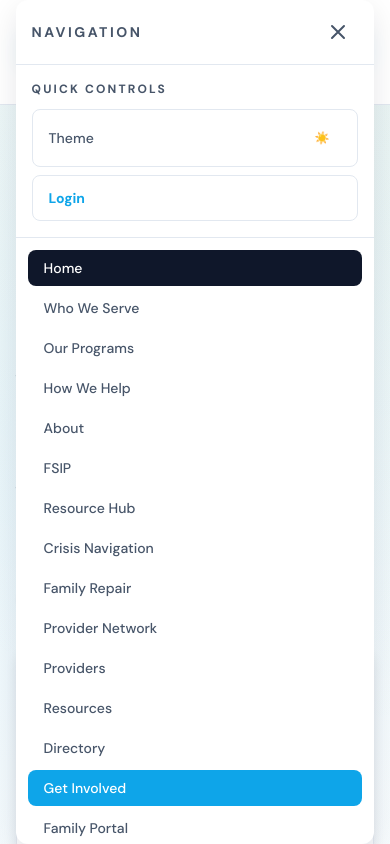
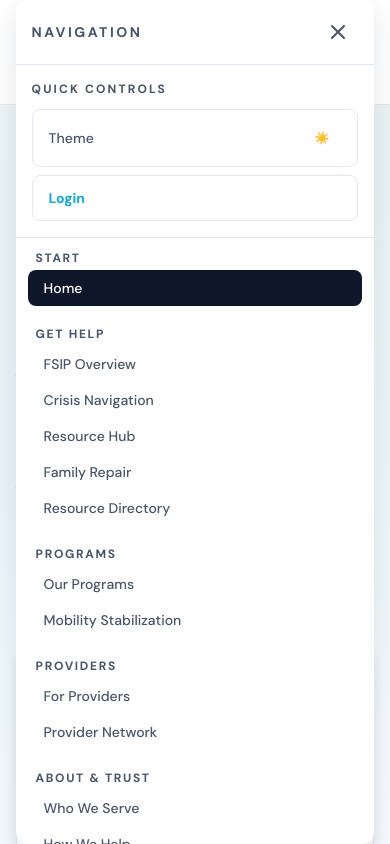
Before and after one commit to FukenMike/resurgence2.0, a React (Vite) app: page / in a window 390 px wide. Both pictures are taken after a click on the button "Open menu". Shown: the top 844 px of the page. Built offline with nearby package versions, Linux system fonts and the light colour scheme; no server answers.

Commit message:
Restructure mobile nav: add navStructure.ts, update Navbar.tsx to use explicit NAV_SECTIONS model with role-based filtering

```diff
--- a/src/components/Navbar.tsx
+++ b/src/components/Navbar.tsx
@@ -1,6 +1,6 @@
 import { useEffect, useMemo, useState } from 'react';
 import { Link, NavLink, useLocation, useNavigate } from 'react-router-dom';
-import { routeRegistry } from '../routes/routeRegistry';
+import { NAV_SECTIONS, NavRole } from '../routes/navStructure';
 import ThemeToggle from './ThemeToggle';
 import MiniYouTubePlayer from './MiniYouTubePlayer';
 
@@ -20,19 +20,21 @@ export default function Navbar() {
     navigate('/');
   };
 
-  // Build nav links from route registry (mobile menu)
-  const mobileLinks = useMemo(
-    () =>
-      routeRegistry
-        .filter((route) => route.nav.mobile && !route.redirectTo)
-        .sort((a, b) => a.nav.order - b.nav.order)
-        .map((route) => ({
-          label: route.nav.label,
-          path: route.path,
-          highlight: route.nav.highlight,
-        })),
-    []
-  );
+  // Determine auth and role
+  const authed = !!session;
+  const userRole: NavRole | undefined = authed ? session.role : undefined;
+
+  // Filter NAV_SECTIONS for mobile menu
+  const filteredSections = useMemo(() => {
+    return NAV_SECTIONS.map(section => {
+      const visibleItems = section.items.filter(item => {
+        if (!item.requireRole) return true;
+        if (!authed) return false;
+        return userRole === item.requireRole;
+      });
+      return { ...section, items: visibleItems };
+    }).filter(section => section.items.length > 0);
+  }, [authed, userRole]);
 
   // Close on Escape key
   useEffect(() => {
@@ -175,7 +177,13 @@ export default function Navbar() {
             {/* Link list (scrollable) */}
             <div className="flex-1 min-h-0 overflow-y-auto overscroll-contain p-3">
               <div className="grid grid-cols-1 gap-1 md:grid-cols-2">
-                {mobileLinks.map(({ label, path, highlight }) => (
+                {filteredSections.map(section => (
+                  <div key={section.id} className="mb-4 w-full">
+                    <div className="px-2 pb-1 text-xs font-semibold uppercase tracking-[0.14em] text-muted">
+                      {section.label}
+                    </div>
+                    <div>
+                      {section.items.map(({ label, path, highlight }) => (
                         <NavLink
                           key={path}
                           to={path}
@@ -195,6 +203,9 @@ export default function Navbar() {
                       ))}
                     </div>
                   </div>
+                ))}
+              </div>
+            </div>
           </nav>
         </div>
       )}
--- /dev/null
+++ b/src/routes/navStructure.ts
@@ -0,0 +1,77 @@
+export type NavRole = 'admin' | 'provider' | 'family';
+
+export interface NavItem {
+  label: string;
+  path: string;
+  highlight?: boolean;
+  requireRole?: NavRole;
+}
+
+export interface NavSection {
+  id: string;
+  label: string;
+  items: NavItem[];
+}
+
+export const NAV_SECTIONS: NavSection[] = [
+  {
+    id: 'start',
+    label: 'Start',
+    items: [
+      { label: 'Home', path: '/' },
+    ],
+  },
+  {
+    id: 'get-help',
+    label: 'Get Help',
+    items: [
+      { label: 'FSIP Overview', path: '/programs/fsip' },
+      { label: 'Crisis Navigation', path: '/fsip/crisis-navigation' },
+      { label: 'Resource Hub', path: '/fsip/resource-hub' },
+      { label: 'Family Repair', path: '/fsip/family-repair' },
+      { label: 'Resource Directory', path: '/resources/directory' },
+    ],
+  },
+  {
+    id: 'programs',
+    label: 'Programs',
+    items: [
+      { label: 'Our Programs', path: '/programs' },
+      { label: 'Mobility Stabilization', path: '/programs/mobility-stabilization' },
+    ],
+  },
+  {
+    id: 'providers',
+    label: 'Providers',
+    items: [
+      { label: 'For Providers', path: '/providers' },
+      { label: 'Provider Network', path: '/fsip/provider-network' },
+      { label: 'Provider Portal', path: '/provider-portal', requireRole: 'provider' },
+    ],
+  },
+  {
+    id: 'portals',
+    label: 'Portals',
+    items: [
+      { label: 'Family Portal', path: '/family-portal', requireRole: 'family' },
+    ],
+  },
+  {
+    id: 'about-trust',
+    label: 'About & Trust',
+    items: [
+      { label: 'Who We Serve', path: '/who-we-serve' },
+      { label: 'How We Help', path: '/how-we-help' },
+      { label: 'About', path: '/about' },
+      { label: 'Transparency', path: '/transparency' },
+    ],
+  },
+  {
+    id: 'legal',
+    label: 'Legal',
+    items: [
+      { label: 'Privacy Policy', path: '/privacy-policy' },
+      { label: 'Terms of Service', path: '/terms-of-service' },
+    ],
+  },
+];
```
Also changed, not shown: 1 other file (tests, documents, lock files or other folders). Lines whose indentation alone changed are shown as unchanged.
